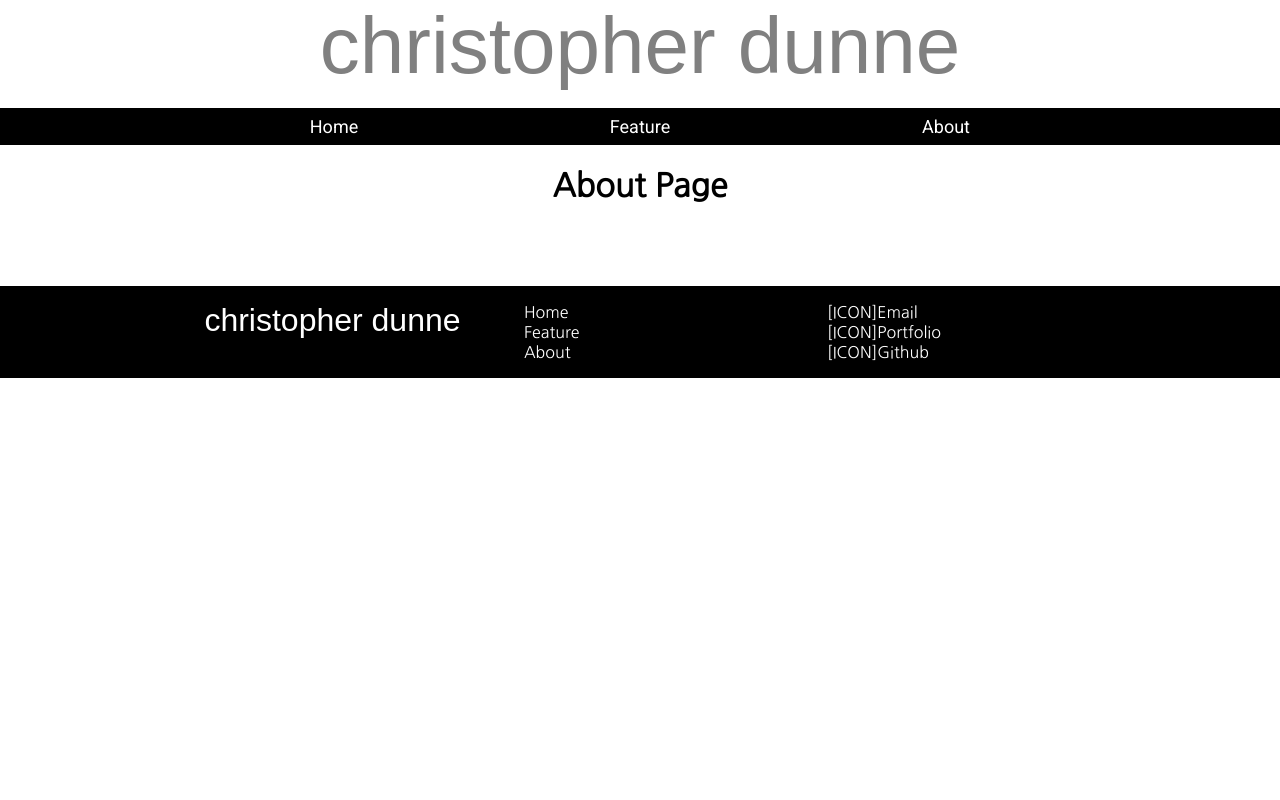
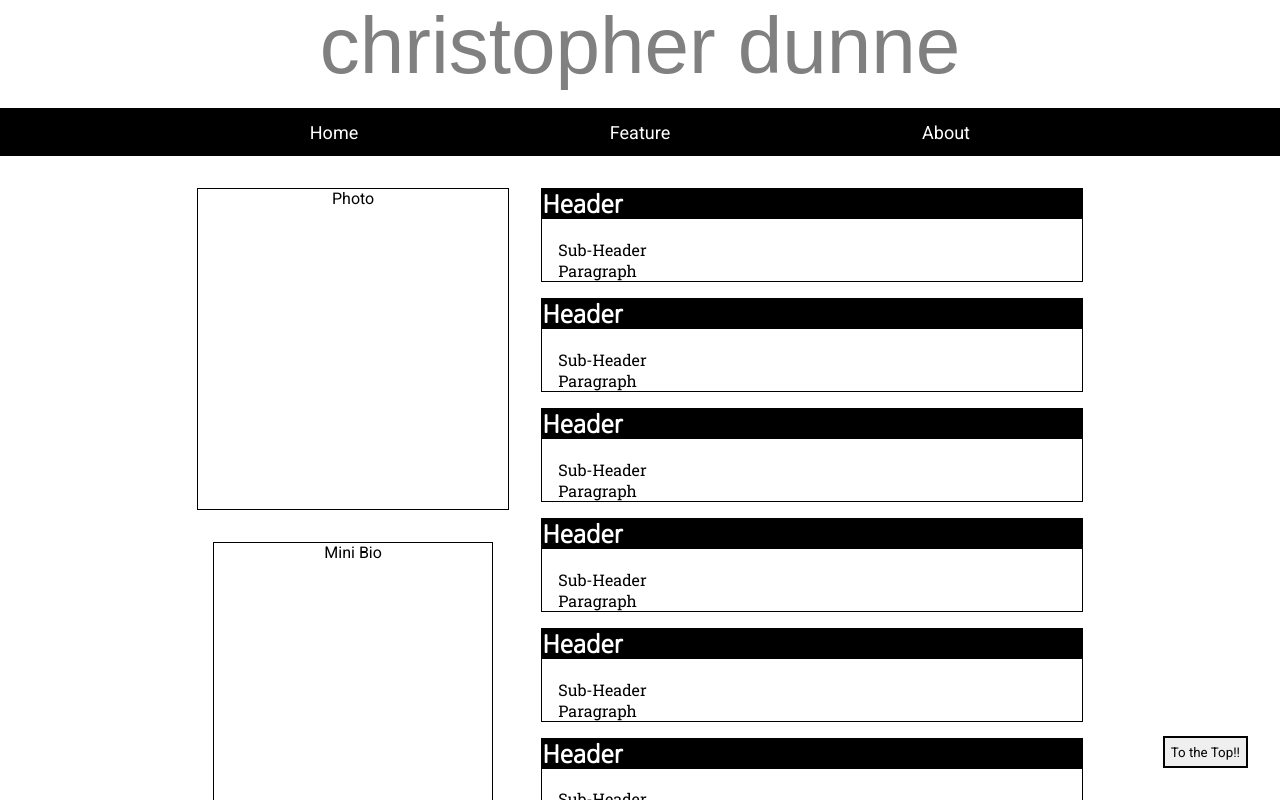
Before and after one commit to xScottishKrissx/react-project-2, a React (Create React App) app in the folder react-project-2/: page /about in a window 1280 px wide. Shown: the top 800 px of the page. Built offline with nearby package versions, Linux system fonts and the light colour scheme; a web font is replaced by a local one.

Commit message:
Day 5
// Moved scroll to top btn to its own component

// Fixed bug relating to nav buttons
//Added content to about page and create basic format

```diff
--- a/react-project-2/src/components/about/about.css
+++ b/react-project-2/src/components/about/about.css
@@ -0,0 +1,56 @@
+.about-wrapper{
+    display: inline-flex;
+    width: 100%;
+}
+
+    .col{
+        /* border: 1px solid red; */
+    }
+
+    .bio{
+        flex: 1;
+        /* width: 75%; */
+    }
+        #photo{
+            border: 1px solid black;
+            height: 20rem;
+            margin: 1rem;
+        }
+        #mini-bio{
+            border: 1px solid black;
+            height: 20rem;
+            margin: 2rem;
+        }
+
+
+
+
+
+    .detailed-history{
+        /* width: 25%; */
+        flex: 1 0 25%;
+    }
+
+        .row{
+            border: 1px solid black;
+            margin: 1rem;
+            text-align: left;
+        }
+        .row h2{
+            background-color: black;
+            color: white;
+            margin-top: 0;
+        }
+        .row p{
+            color: black;
+            font-family: 'Roboto Slab';
+        }
+
+        .sub-header{
+            padding-left: 1rem;
+
+        }
+        .detailed-paragraph{
+
+            padding-left: 1rem;
+        }
--- a/react-project-2/src/components/about/about.js
+++ b/react-project-2/src/components/about/about.js
@@ -4,8 +4,40 @@ import './about.css';
 export class About extends React.Component{
     render(){
         return(
-            <div>
-                <h1>About Page</h1>
+            <div className="about-wrapper">
+                <div className="col bio">
+
+                    <div id="photo">Photo</div>
+                    <div id="mini-bio">Mini Bio</div>
+
+                </div>
+                <div className="col detailed-history">
+
+                    <DetailedHistoryRow />
+                    <DetailedHistoryRow />
+                    <DetailedHistoryRow />
+                    <DetailedHistoryRow />
+                    <DetailedHistoryRow />
+
+                    <DetailedHistoryRow />
+                    <DetailedHistoryRow />
+                    <DetailedHistoryRow />
+                    <DetailedHistoryRow />
+                    <DetailedHistoryRow />
+
+                    <DetailedHistoryRow />
+                    <DetailedHistoryRow />
+                    <DetailedHistoryRow />
+                    <DetailedHistoryRow />
+                    <DetailedHistoryRow />
+
+                    <DetailedHistoryRow />
+                    <DetailedHistoryRow />
+                    <DetailedHistoryRow />
+                    <DetailedHistoryRow />
+                    <DetailedHistoryRow />
+
+                </div>
 
             </div>
         )
@@ -13,3 +45,13 @@ export class About extends React.Component{
 }
 
 export default About;
+
+const DetailedHistoryRow = () =>{
+    return (
+        <div className="row">
+            <h2>Header</h2>
+            <p className="sub-header">Sub-Header</p>
+            <p className="detailed-paragraph">Paragraph</p>
+        </div>
+    )
+}
--- a/react-project-2/src/components/footer/footer.js
+++ b/react-project-2/src/components/footer/footer.js
@@ -1,5 +1,7 @@
 import React from 'react';
 import './footer.css';
+import ScrollToTopBtn from '../scroll-top-btn/scroll-to-top-btn';
+// import {ScrollTopBtn} from '../scroll-top-btn/scroll-to-top-btn';
 
 export class Footer extends React.Component{
     render(){
@@ -26,6 +28,8 @@ export class Footer extends React.Component{
                    </ul>
                 </div>
                 </div>
+                <ScrollToTopBtn />
+                {/* <ScrollTopBtn /> */}
             </div>
         )
     }
--- a/react-project-2/src/components/header/header.css
+++ b/react-project-2/src/components/header/header.css
@@ -23,21 +23,25 @@
         cursor: pointer;
     }
         .primary-navbar ul li{
+            display: table;
             flex: 1;
             /* font-family: Roboto, sans-serif; */
             font-family: Nanum Gothic, sans-serif;
-            padding: 0.5rem;
+            height: 3rem;
+            /* padding: 0.5rem; */
         }
             .primary-navbar ul li a{
                 color: white;
+                display: table-cell;
                 font-size: large;
                 text-decoration: none;
+                vertical-align: middle;
             }
             .primary-navbar ul li:hover{
                 background-color: white;
             }
             .primary-navbar ul li:hover a{
                 color: black;
-                display: inline-block;
+                /* display: inline-block; */
                 width: 100%;
             }
--- /dev/null
+++ b/react-project-2/src/components/scroll-top-btn/scroll-to-top-btn.css
@@ -0,0 +1,8 @@
+.scroll-to-top-btn{
+    position: fixed;
+    bottom: 2rem;
+    right: 2rem;
+    height: 2rem;
+    border-radius: 0rem;
+    border: 2px solid black;
+}
--- /dev/null
+++ b/react-project-2/src/components/scroll-top-btn/scroll-to-top-btn.js
@@ -0,0 +1,29 @@
+import React from 'react';
+import '../scroll-top-btn/scroll-to-top-btn.css';
+
+export class ScrollToTopBtn extends React.Component{
+
+    goHome(){
+        window.scroll({
+            top: 0,
+            behavior:'smooth'
+        });
+    };
+
+    render(){
+        return <button className="scroll-to-top-btn" onClick={this.goHome}>To the Top!!</button>;
+    }
+}
+// const f = window.scroll({top:0, behavior:'smooth'})
+// export const ScrollTopBtn = (props) => {
+//     // goHome(){
+//     //     window.scroll({
+//     //         top: 0,
+//     //         behavior:'smooth'
+//     //     });
+//     // }
+
+//     return(<button onClick={f} className="scroll-to-top-btn">Top</button>)
+// }
+
+export default ScrollToTopBtn;
--- a/react-project-2/src/components/slideshow/slideshow.js
+++ b/react-project-2/src/components/slideshow/slideshow.js
@@ -5,14 +5,11 @@ import {Link} from 'react-router-dom';
 
 import GalleryData from './gallery-data';
 
+
+
 export class Slideshow extends React.Component{
 
-    goHome(){
-        window.scroll({
-            top: 0,
-            behavior:'smooth'
-        });
-    };
+
 
     render(){
 
@@ -45,7 +42,8 @@ export class Slideshow extends React.Component{
                 <div className="gallery-6">Gallery-6</div>
                 <div className="gallery-6">Gallery-6</div> */}
 
-                <button className="scrollToTopBtn" onClick={this.goHome}>To the Top!!</button>
+
+                {/* <button className="scrollToTopBtn" onClick={this.goHome}>To the Top!!</button> */}
 
 
             </div>
--- a/react-project-2/src/index.css
+++ b/react-project-2/src/index.css
@@ -1,4 +1,5 @@
 @import url('https://fonts.googleapis.com/css?family=Nanum+Gothic|Roboto');
+@import url('https://fonts.googleapis.com/css?family=Roboto|Roboto+Slab|Teko');
 
 body {
   margin: 0;
```
Also changed, not shown: 1 other file (tests, documents, lock files or other folders).
